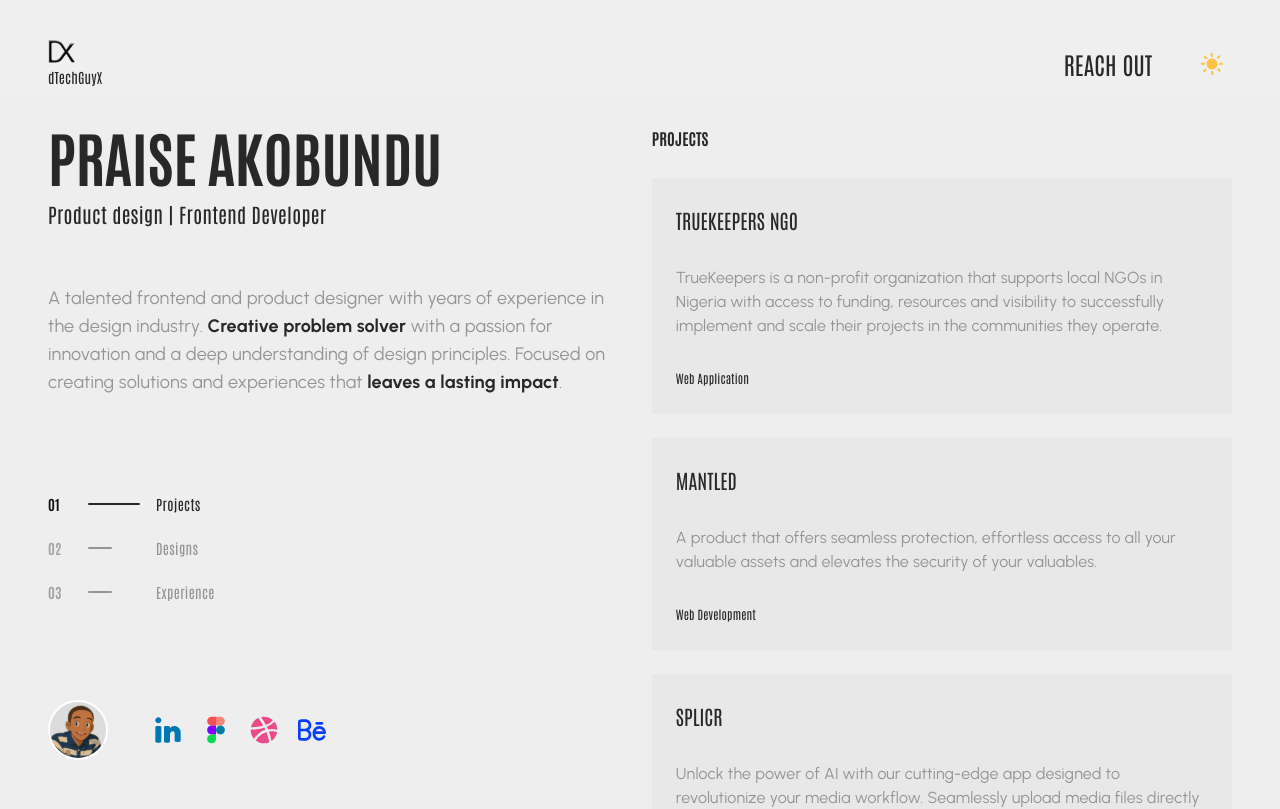
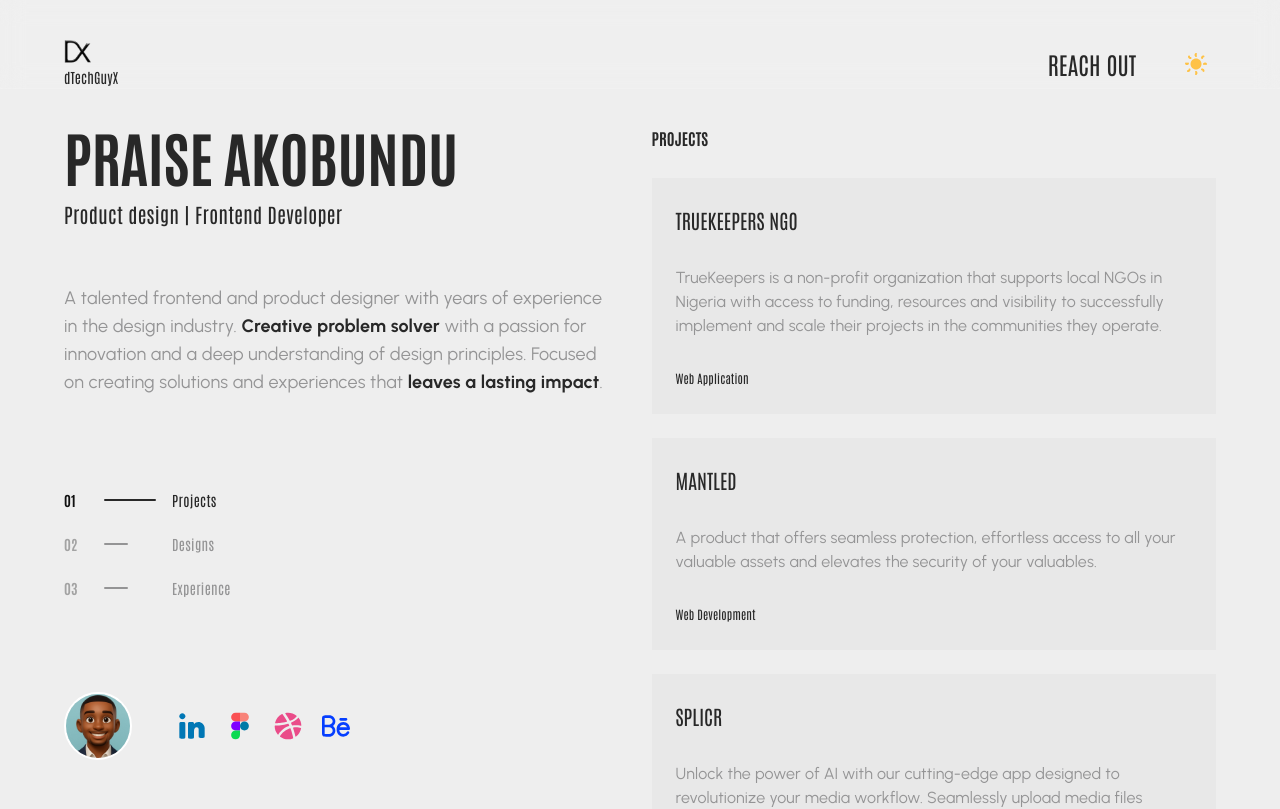
Before and after one commit to Walediwura/dTechXFolio, a Next.js app: page / in a window 1280 px wide. Shown: the top 809 px of the page. Built offline with nearby package versions, Linux system fonts and the light colour scheme.

Commit message:
Profile Avatar Update

```diff
--- a/app/components/Nav.jsx
+++ b/app/components/Nav.jsx
@@ -23,7 +23,7 @@ const Nav = () => {
       initial={{ opacity: 0 }}
       animate={{ opacity: 1 }}
       transition={{ duration: 0.4 }}
-      className="w-full px-8 xl:px-12 fixed z-50 transition-all duration-300 ease-in-out dark:bg-transparent bg-white/10 backdrop-blur-md border-b border-white/10 dark:border-0 flex justify-between items-center pt-10"
+      className="w-full px-8 xl:px-16 fixed z-50 transition-all duration-300 ease-in-out dark:bg-transparent bg-white/10 backdrop-blur-md border-b border-white/10 dark:border-0 flex justify-between items-center pt-10"
     >
       <div>
         {" "}
--- a/app/components/ProfileOverview.jsx
+++ b/app/components/ProfileOverview.jsx
@@ -208,7 +208,7 @@ const ProfileOverview = () => {
                   className="bg-white bottom-[89px] left-[67%] w-[17.334px] h-[17.334px] rounded-full absolute"
                 />
                 <Image
-                  className="rounded-full w-15 h-15 border-2 border-white"
+                  className="rounded-full border-2 border-white"
                   src={Avatar}
                   alt="avatar"
                 />
@@ -222,7 +222,7 @@ const ProfileOverview = () => {
                 transition={{ duration: 0.3, ease: "easeOut" }}
               >
                 <Image
-                  className="rounded-full border-2 w-15 h-15 border-white transform scale-x-[-1] transition duration-300 ease-out"
+                  className="rounded-full border-2 border-white transform scale-x-[-1] transition duration-300 ease-out"
                   src={Avatar}
                   alt="avatar"
                 />
--- a/app/page.jsx
+++ b/app/page.jsx
@@ -16,7 +16,7 @@ export default function Home() {
   }, []);
   return (
     <div
-      className={`px-8 xl:px-12 w-full min-h-screen flex flex-col items-center dark:bg-background-dark bg-background transition-all duration-300`}
+      className={`px-8 xl:px-16 w-full min-h-screen flex flex-col items-center dark:bg-background-dark bg-background transition-all duration-300`}
     >
       <Nav />
       <ProfileOverview />
```
Also changed, not shown: public/dpa.svg (added), public/praise-avatar.svg.
